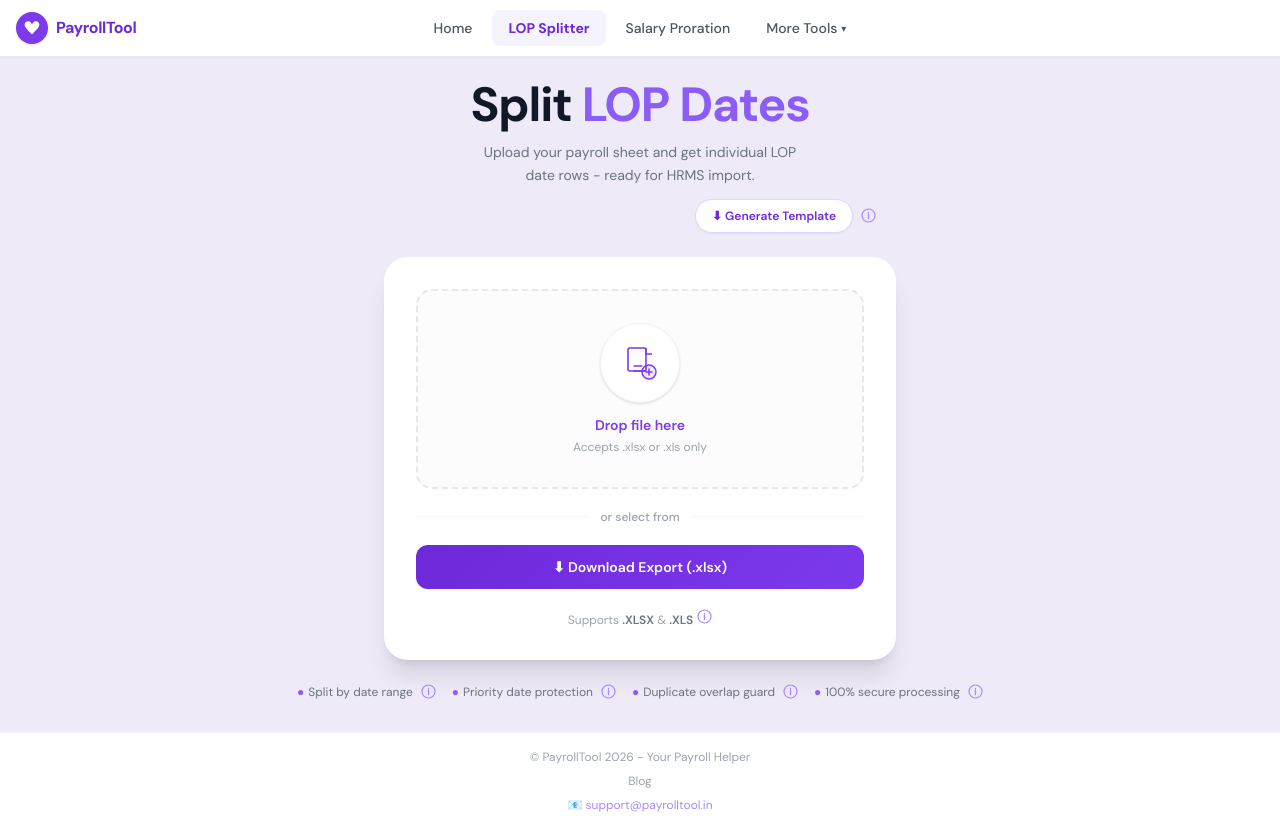
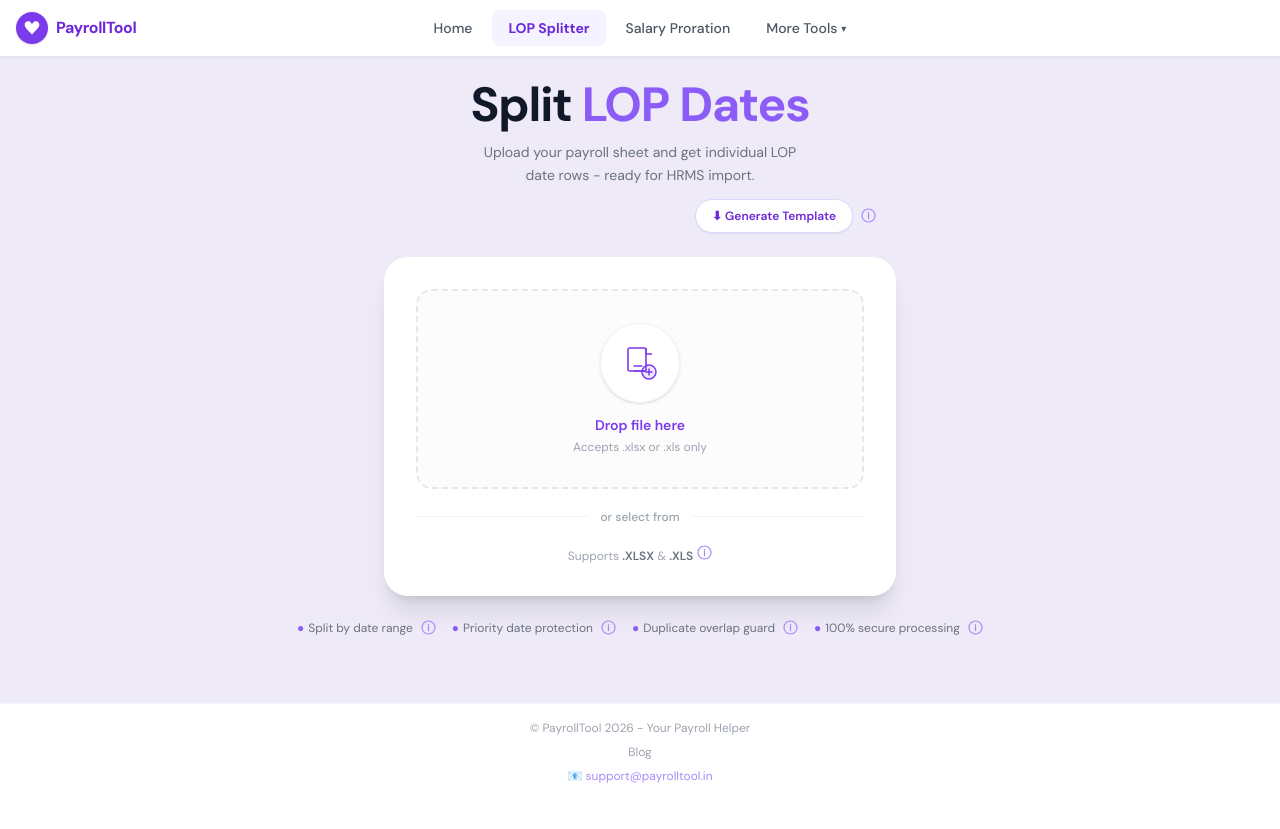
Before and after one commit to tushararoracorp-lab/payrolltool, a Next.js app: page /lop-splitter in a window 1280 px wide. After the commit the page ends 800 px from the top, so only its background shows below. Built offline with nearby package versions, Linux system fonts and the light colour scheme.

Commit message:
Remove duplicate template download button, keep single Generate Template button

```diff
--- a/src/components/FeedbackWidget.js
+++ b/src/components/FeedbackWidget.js
@@ -21,7 +21,11 @@ export default function FeedbackWidget({ toolName }) {
     setShowText(true);
   };
 
+  const [isSubmitting, setIsSubmitting] = useState(false);
+
   const handleTextSubmit = async () => {
+    if (isSubmitting) return; // guard against double-clicks
+    setIsSubmitting(true);
     try {
       await fetch("/api/feedback", {
         method: "POST",
@@ -35,6 +39,7 @@ export default function FeedbackWidget({ toolName }) {
     } catch (err) {
       console.error("Feedback submission failed:", err);
     }
+    setIsSubmitting(false);
     setSubmitted(true);
   };
 
--- a/src/pages/api/feedback.js
+++ b/src/pages/api/feedback.js
@@ -18,12 +18,19 @@ export default async function handler(req, res) {
 
   const sheets = google.sheets({ version: "v4", auth });
 
+  const istTimestamp = new Date().toLocaleString("en-IN", {
+    timeZone: "Asia/Kolkata",
+    day: "2-digit", month: "2-digit", year: "numeric",
+    hour: "numeric", minute: "2-digit", second: "2-digit",
+    hour12: true,
+  });
+
   await sheets.spreadsheets.values.append({
     spreadsheetId: process.env.GOOGLE_SHEET_ID,
     range: "Sheet1!A:D",
     valueInputOption: "USER_ENTERED",
     requestBody: {
-        values: [[new Date().toISOString(), tool || "", rating || "", feedback || ""]],
+      values: [[istTimestamp, tool || "", rating || "", feedback || ""]],
     },
   });
 
--- a/src/pages/lop-splitter.js
+++ b/src/pages/lop-splitter.js
@@ -766,20 +766,6 @@ export default function Home() {
 
             <input ref={fileInputRef} type="file" accept=".xlsx,.xls" className="hidden" onChange={onSelectFile} />
 
-          <button
-            onClick={() => {
-              downloadExport();
-              if (typeof window !== "undefined" && window.gtag) {
-                window.gtag("event", "tool_download_completed", { tool_name: "LOP Splitter", file_type: "export" });
-              }
-            }}
-            className="w-full py-3 rounded-xl font-semibold text-sm text-white mb-2 transition-all active:scale-95"
-            style={{ background: "linear-gradient(135deg,#6D28D9 0%,#7C3AED 100%)" }}
-          >
-            ⬇ Download Export (.xlsx)
-          </button>
-
-
             <p className="text-center text-xs text-gray-400 mt-3">
               Supports <span className="font-semibold text-gray-500">.XLSX</span> &amp; <span className="font-semibold text-gray-500">.XLS</span>
               <Tooltip text="Use the official LOP Uploader template. Columns: Employee ID, DOJ, DOL (optional), Start Date, Days.">
```
Lines whose indentation alone changed are shown as unchanged.
